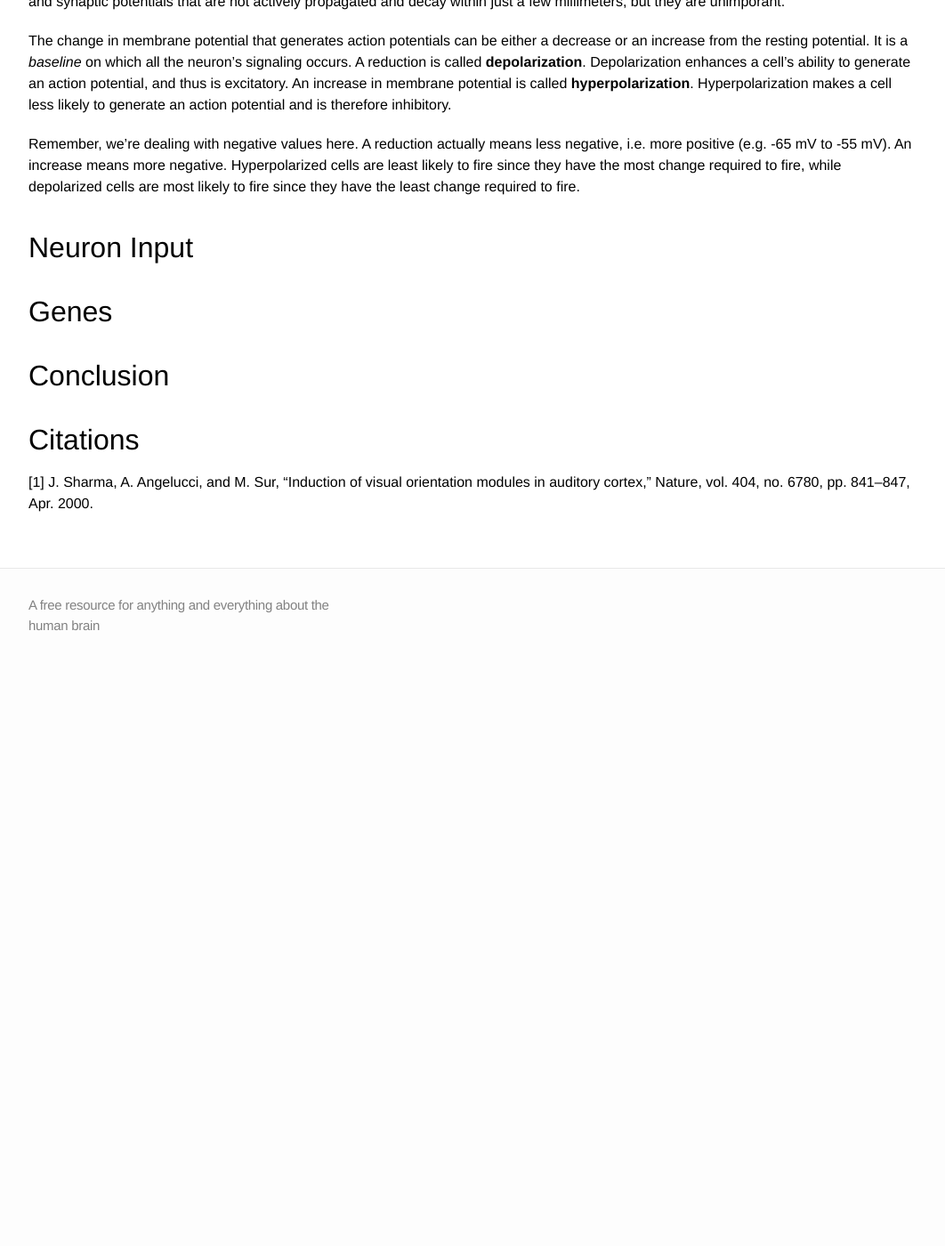
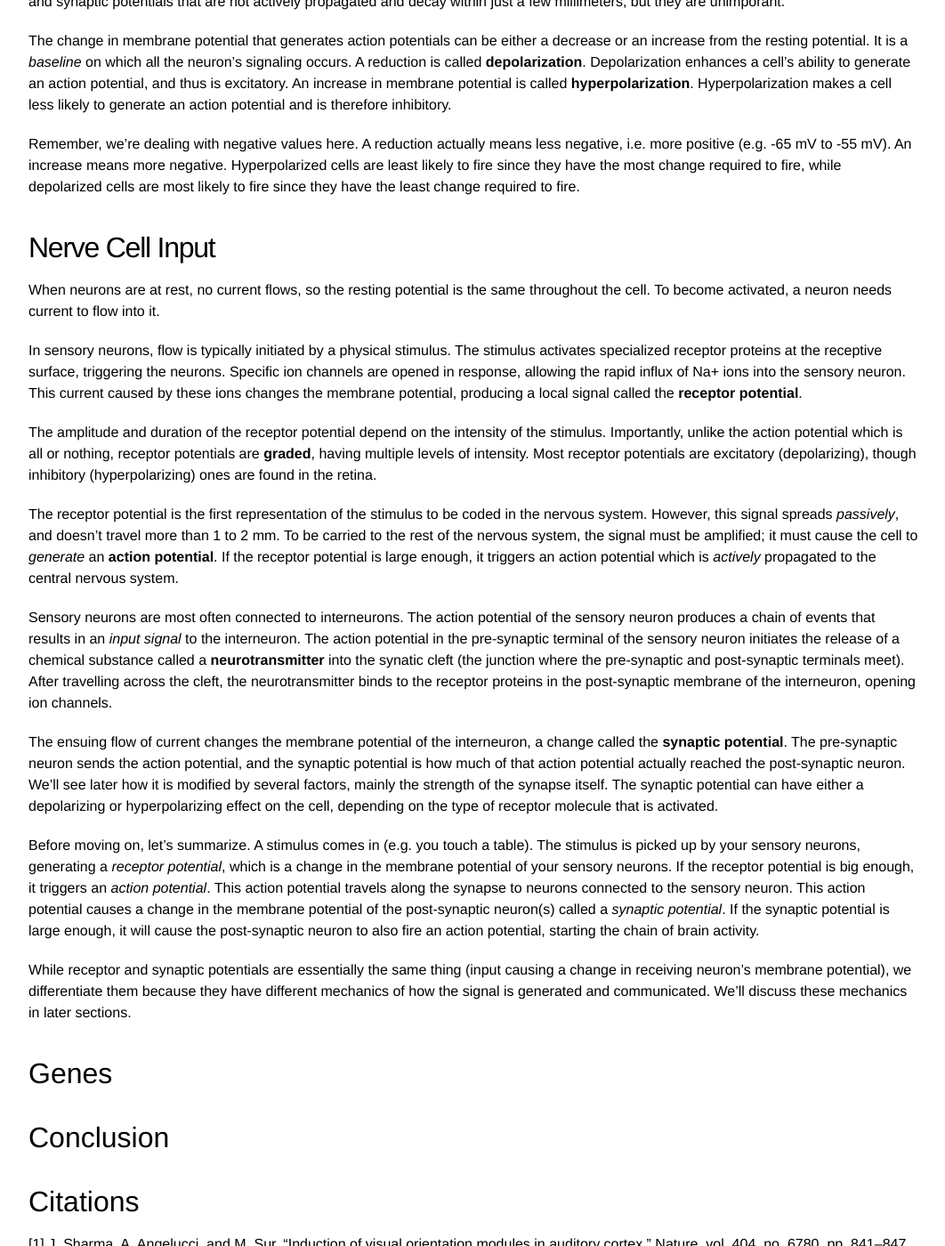
Before and after one commit to mdelsole/brain-nexus, a Jekyll site: the page built from brain-architecture/overview/index.markdown, in a window 1280 px wide and 1400 px high, scrolled down 8533 px. Shown: the whole window at 89% size, without its empty margins (108-1170 px from the left). Built offline with Jekyll 4.4.1, drawn with Linux system fonts in a browser that asks for light colours; before the commit the page ends 9292 px from its top, so only the background shows below that; some of the changed text lies outside the part shown.

Commit message:
Update index.markdown

```diff
--- a/brain-architecture/overview/index.markdown
+++ b/brain-architecture/overview/index.markdown
@@ -159,7 +159,7 @@ There are three main types of macroglia: oligodendrocytes, Schwann cells, and as
 **Oligodendrocytes** and **Schwann cells** are small cells with few branches. They are responsible for forming the myelin sheath that insulates an axon. They do so like a spider spinning a web, tightly winding their membrane branches around the axon. Oligodendrocytes mainly handle the brain, while Schwann cells mainly handle sensory receptors. The myelin sheath is important, as it enhances the signal conductions and segregates the sensitive ion channels into isolated domains.
 
 **Astrocytes** have a large amount of processes (trunks), and look like stars (hence the 'astro-'). *Protopolasmic* astrocytes are found in gray matter, while *fibrous* astrocytes are found in white matter. We still aren't sure exactly what astrocytes are essential for, but they definitely support neurons in a few ways:
-1. They separate cells, insulating neuronal groups and synaptic connections from each other.
+1. They separate cells, insulating neuron groups and synaptic connections from each other.
 2. They help regulate K+ concentration in the space between neurons. As we'll soon learn, K+ flows out of neurons when they fire. The astrocytes clean up the excess K+.
 3. They perform other housekeeping, such as taking up neurotransmitters.
 4. They help nourish surrounding neurons by releasing growth factors.
@@ -184,7 +184,7 @@ Feedback inhibition is a *self-regulating* mechanism. An excitatory neuron will
 
 The primary function of a neuron is to produce a signal that travels to other neurons. Interestingly, regardless of cell size/shape, biochemistry, behavioral function, etc., almost all neurons can have their signaling described in the same way. There are 4 different signals that must be generated in sequence for the signaling process to be successful: an input signal, a trigger signal, a conducting signal, and an output signal.
 
-In order to be able to generate these four signals, the model enruon must have 4 core components: a **receptive** component, an **integrative** component, a **long-range signaling** component, and a **secretory** component.
+In order to be able to generate these four signals, the model neuron must have 4 core components: a **receptive** component, an **integrative** component, a **long-range signaling** component, and a **secretory** component.
 
 The different types of signals generated in a neuron are determined by the intrinsic electrical proprerties of the **cell membrane**. In all cells, the cell membrane serves to isolate the cell from the outside world, allowing its internals to go about their own processes. Cells maintain a difference in the electric potential inside and outside of their membrane.
 
@@ -210,7 +210,25 @@ The change in membrane potential that generates action potentials can be either
 
 Remember, we're dealing with negative values here. A reduction actually means less negative, i.e. more positive (e.g. -65 mV to -55 mV). An increase means more negative. Hyperpolarized cells are least likely to fire since they have the most change required to fire, while depolarized cells are most likely to fire since they have the least change required to fire.
 
-# Neuron Input
+## Nerve Cell Input
+
+When neurons are at rest, no current flows, so the resting potential is the same throughout the cell. To become activated, a neuron needs current to flow into it.
+
+In sensory neurons, flow is typically initiated by a physical stimulus. The stimulus activates specialized receptor proteins at the receptive surface, triggering the neurons. Specific ion channels are opened in response, allowing the rapid influx of Na+ ions into the sensory neuron. This current caused by these ions changes the membrane potential, producing a local signal called the **receptor potential**.
+
+The amplitude and duration of the receptor potential depend on the intensity of the stimulus. Importantly, unlike the action potential which is all or nothing, receptor potentials are **graded**, having multiple levels of intensity. Most receptor potentials are excitatory (depolarizing), though inhibitory (hyperpolarizing) ones are found in the retina.
+
+The receptor potential is the first representation of the stimulus to be coded in the nervous system. However, this signal spreads *passively*, and doesn't travel more than 1 to 2 mm. To be carried to the rest of the nervous system, the signal must be amplified; it must cause the cell to *generate* an **action potential**. If the receptor potential is large enough, it triggers an action potential which is *actively* propagated to the central nervous system.
+
+Sensory neurons are most often connected to interneurons. The action potential of the sensory neuron produces a chain of events that results in an *input signal* to the interneuron. The action potential in the pre-synaptic terminal of the sensory neuron initiates the release of a chemical substance called a **neurotransmitter** into the synatic cleft (the junction where the pre-synaptic and post-synaptic terminals meet). After travelling across the cleft, the neurotransmitter binds to the receptor proteins in the post-synaptic membrane of the interneuron, opening ion channels.
+
+The ensuing flow of current changes the membrane potential of the interneuron, a change called the **synaptic potential**. The pre-synaptic neuron sends the action potential, and the synaptic potential is how much of that action potential actually reached the post-synaptic neuron. We'll see later how it is modified by several factors, mainly the strength of the synapse itself. The synaptic potential can have either a depolarizing or hyperpolarizing effect on the cell, depending on the type of receptor molecule that is activated.
+
+Before moving on, let's summarize. A stimulus comes in (e.g. you touch a table). The stimulus is picked up by your sensory neurons, generating a *receptor potential*, which is a change in the membrane potential of your sensory neurons. If the receptor potential is big enough, it triggers an *action potential*. This action potential travels along the synapse to neurons connected to the sensory neuron. This action potential causes a change in the membrane potential of the post-synaptic neuron(s) called a *synaptic potential*. If the synaptic potential is large enough, it will cause the post-synaptic neuron to also fire an action potential, starting the chain of brain activity.
+
+While receptor and synaptic potentials are essentially the same thing (input causing a change in receiving neuron's membrane potential), we differentiate them because they have different mechanics of how the signal is generated and communicated. We'll discuss these mechanics in later sections.
+
+
 
 # Genes
 
```
